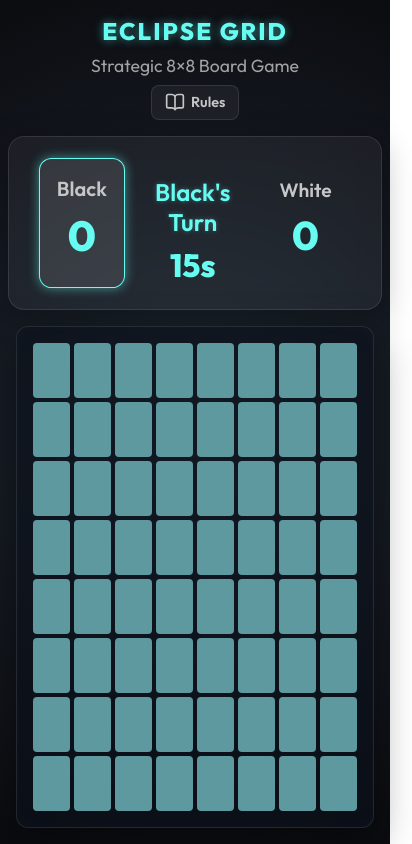
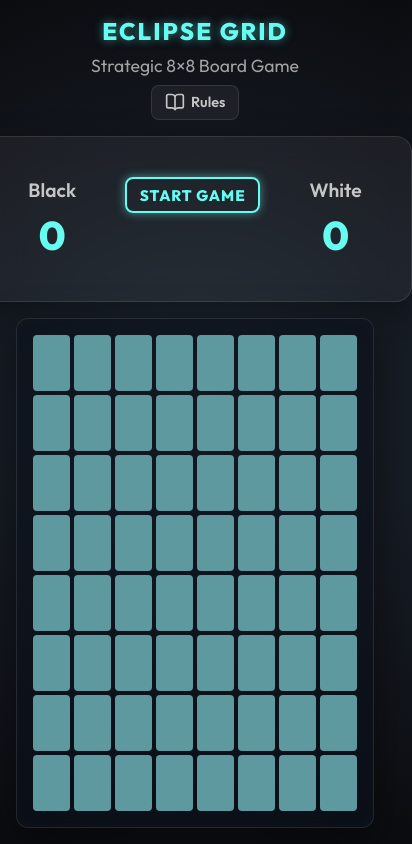
Before and after one commit to Rinika-Codes/Offline_Mindsweeper, a React (Vite) app: page / in a window 390 px wide. Shown: the whole page, 412 px wide, since content can reach past the window. Built offline with nearby package versions, Linux system fonts and the light colour scheme.

Commit message:
Add start game button and set White to always start first every time

```diff
--- a/src/App.css
+++ b/src/App.css
@@ -412,3 +412,33 @@
   box-shadow: var(--neon-glow);
   transform: translateY(-2px);
 }
+
+.start-btn {
+  background: transparent;
+  border: 2px solid var(--text-highlight);
+  color: var(--text-highlight);
+  padding: 0.6rem 1.4rem;
+  font-size: 1.1rem;
+  font-weight: 700;
+  border-radius: 8px;
+  cursor: pointer;
+  transition: all 0.3s ease;
+  text-transform: uppercase;
+  letter-spacing: 1px;
+  box-shadow: var(--neon-glow);
+  white-space: nowrap;
+}
+
+.start-btn:hover {
+  background: var(--text-highlight);
+  color: var(--bg-color);
+  box-shadow: 0 0 15px rgba(102, 252, 241, 0.8);
+  transform: scale(1.05);
+}
+
+@media (max-width: 600px) {
+  .start-btn {
+    padding: 0.4rem 0.8rem;
+    font-size: 0.95rem;
+  }
+}
--- a/src/App.jsx
+++ b/src/App.jsx
@@ -15,8 +15,9 @@ function App() {
   const [board, setBoard] = useState(() =>
     Array(BOARD_SIZE).fill(null).map(() => Array(BOARD_SIZE).fill(null))
   );
-  // Randomize starting player
-  const [currentPlayer, setCurrentPlayer] = useState(() => Math.random() < 0.5 ? PLAYER_B : PLAYER_W);
+  const [gameStarted, setGameStarted] = useState(false);
+  // White always starts first
+  const [currentPlayer, setCurrentPlayer] = useState(PLAYER_W);
   const [gameOver, setGameOver] = useState(false);
   const [winner, setWinner] = useState(null);
   const [timeLeft, setTimeLeft] = useState(20);
@@ -55,7 +56,7 @@ function App() {
   }, [scores]);
 
   useEffect(() => {
-    if (gameOver) return;
+    if (!gameStarted || gameOver) return;
 
     if (timeLeft === 0) {
       setCurrentPlayer(prev => prev === PLAYER_B ? PLAYER_W : PLAYER_B);
@@ -68,10 +69,10 @@ function App() {
     }, 1000);
 
     return () => clearInterval(timer);
-  }, [timeLeft, gameOver]);
+  }, [timeLeft, gameOver, gameStarted]);
 
   const handleCellClick = (r, c) => {
-    if (gameOver || board[r][c] !== null) return;
+    if (!gameStarted || gameOver || board[r][c] !== null) return;
 
     // 1. Place newly placed piece
     const newBoard = board.map(row => [...row]);
@@ -118,12 +119,19 @@ function App() {
     setTimeLeft(20);
   };
 
+  const startGame = () => {
+    setGameStarted(true);
+    setCurrentPlayer(PLAYER_W);
+    setTimeLeft(20);
+  };
+
   const restartGame = () => {
     setBoard(Array(BOARD_SIZE).fill(null).map(() => Array(BOARD_SIZE).fill(null)));
-    setCurrentPlayer(Math.random() < 0.5 ? PLAYER_B : PLAYER_W);
+    setCurrentPlayer(PLAYER_W);
     setGameOver(false);
     setWinner(null);
     setTimeLeft(20);
+    setGameStarted(false);
   };
 
   return (
@@ -139,12 +147,16 @@ function App() {
 
       <div className="game-layout">
         <div className="scoreboard">
-          <div className={`player-score ${currentPlayer === PLAYER_B && !gameOver ? 'active' : ''}`}>
+          <div className={`player-score ${gameStarted && currentPlayer === PLAYER_B && !gameOver ? 'active' : ''}`}>
             <span className="player-label">Black</span>
             <span className="score-value">{scores.black}</span>
           </div>
           <div className="turn-indicator">
-            {!gameOver ? (
+            {!gameStarted ? (
+              <button className="start-btn" onClick={startGame}>
+                Start Game
+              </button>
+            ) : !gameOver ? (
               <>
                 <div>{currentPlayer === PLAYER_B ? 'Black' : 'White'}'s Turn</div>
                 <div className="timer" style={{ color: timeLeft <= 5 ? '#ff4b4b' : 'var(--text-highlight)' }}>
@@ -155,7 +167,7 @@ function App() {
               <div>Game Over</div>
             )}
           </div>
-          <div className={`player-score ${currentPlayer === PLAYER_W && !gameOver ? 'active' : ''}`}>
+          <div className={`player-score ${gameStarted && currentPlayer === PLAYER_W && !gameOver ? 'active' : ''}`}>
             <span className="player-label">White</span>
             <span className="score-value">{scores.white}</span>
           </div>
```
